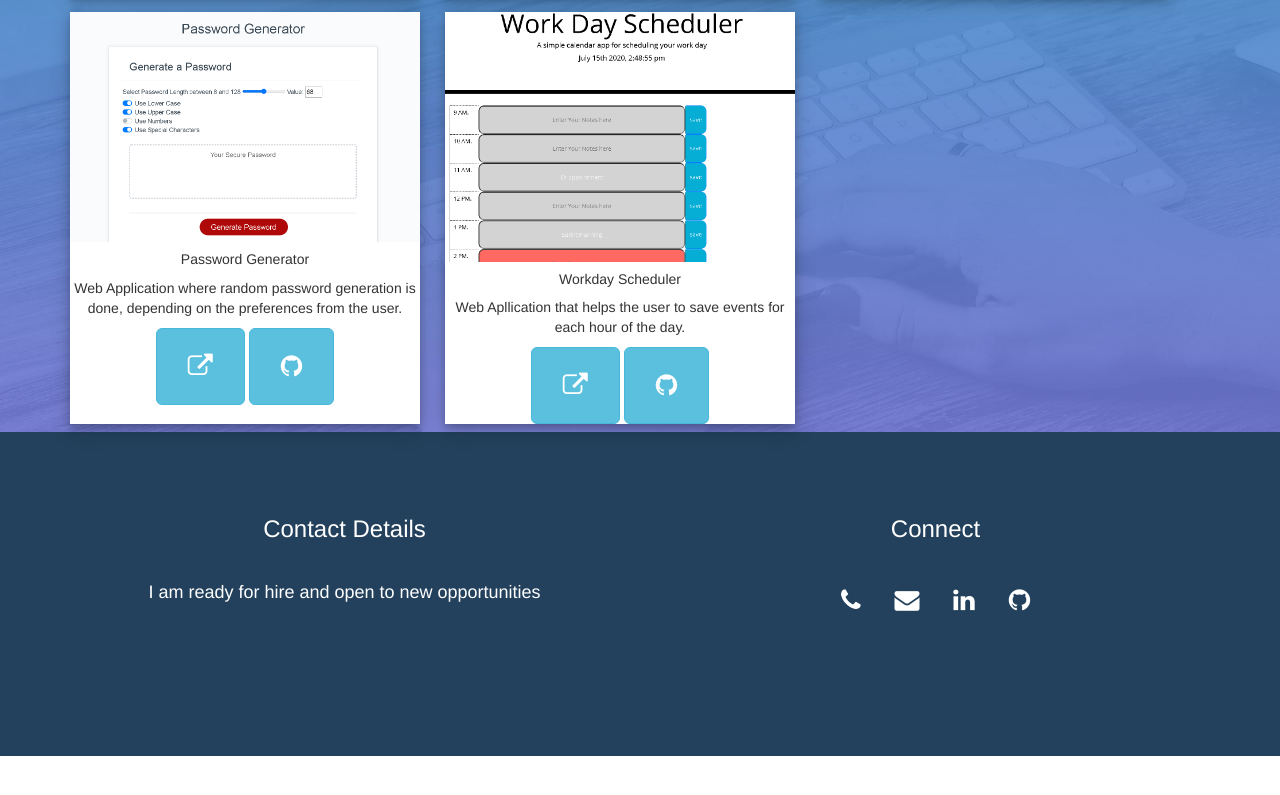
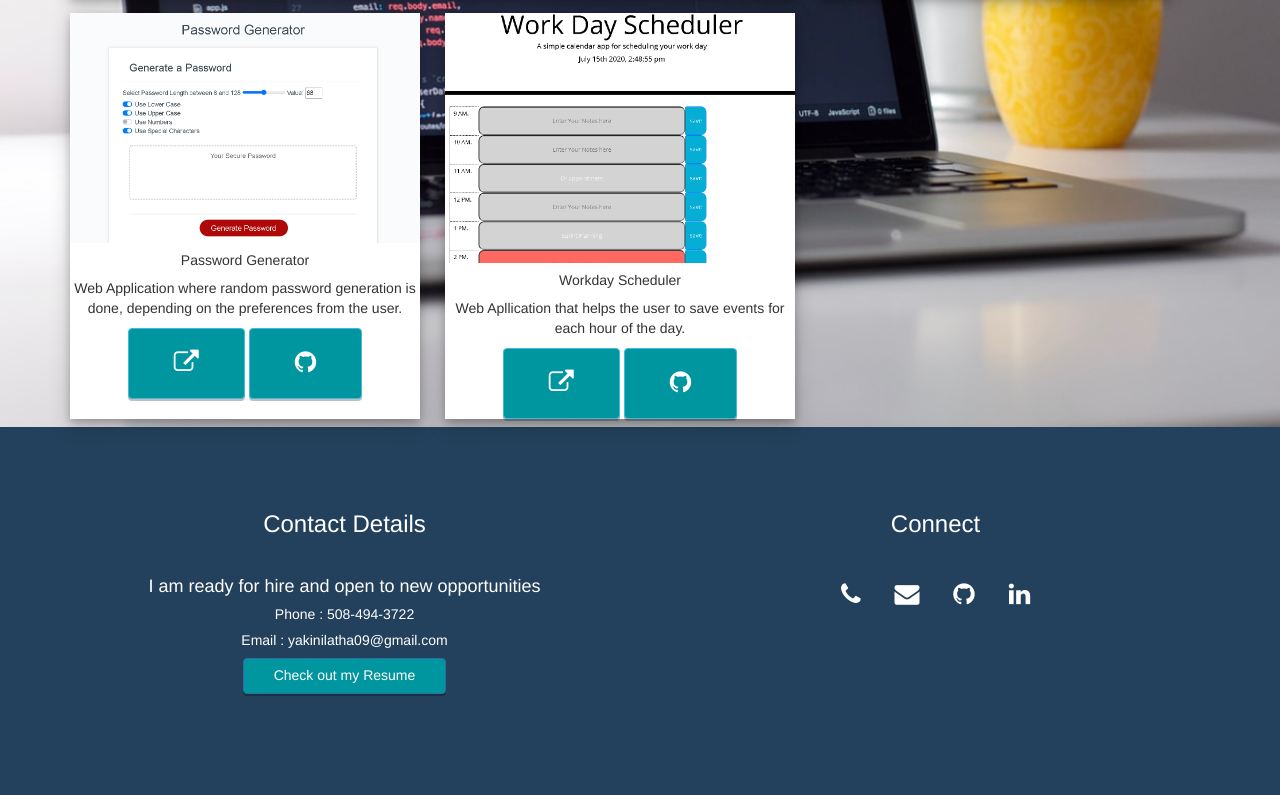
Before and after one commit to YakiniA/Portfolio, a plain HTML site: page index.html in a window 1280 px wide. Shown: the part 1941-2736 px from the top of the page. Before the commit the page ends 2697 px from the top, so only its background shows below. Drawn offline with nearby package versions, Linux system fonts and the light colour scheme.

Commit message:
Changed background for portfolio page

```diff
--- a/index.html
+++ b/index.html
@@ -58,7 +58,7 @@
   <div class="container aboutus">
      <div class="row">
       <div class="col-sm-4 text-center" >
-         <img src="img/MyImage.jpg" class="imgResponsive rounded-circle">
+         <img src="img/MyImage.jpg" class="imgResponsive img-circle">
       </div>
         <div class="col-sm-8" >
 
@@ -74,21 +74,6 @@
            </p>
 
            <h2>Skills</h2>
-           <!-- <p class="skills"> -->
-              <!-- <div class="card">
-                <div class="card-body skillBody">
-
-                      <button class="tablinks">HTML</button>
-                      <button class="tablinks">CSS</button>
-                      <button class="tablinks">Javascript</button>
-                      <button class="tablinks">Node</button>
-                      <button class="tablinks">Express</button>
-                      <button class="tablinks">MySQL/MongoDB</button>
-                      <button class="tablinks">Java</button>
-
-                </div>
-              </div> -->
-
               <ul class="list-group">
                 <li class="list-group-item active">HTML</li>
                 <li class="list-group-item">CSS</li>
@@ -99,7 +84,6 @@
                 <li class="list-group-item">MySQL/MongoDB</li>
                 <li class="list-group-item">Java</li>
               </ul>
-           <!-- </p> -->
         </div>
      </div>
   </div>
@@ -124,7 +108,7 @@
   <div class="container">
     <div class="row">
       <header class="col text-center">
-        <h3 class="text-center">Projects</h3>
+        <h2 class="text-center">Projects</h2>
       </header>
     </div>
     <br/>
@@ -220,16 +204,20 @@
       <h3>Contact Details</h3>
       <br/>
       <h4>I am ready for hire and open to new opportunities</h4>
+      <h5>Phone : 508-494-3722</h5>
+      <h5>Email : yakinilatha09@gmail.com</h5>
+      <a href= "Resume/Yakini Arumuga Kani Resume.pdf" class="btn btn-primary btn-light" download="Resume">Check out my Resume</a>
     </div>
 
     <div class="col-sm-6">
 
       <h3>Connect</h3>
       <br/>
-      <a href="#" class= "fa fa-phone"></a>
-      <a href="#" class= "fa fa-envelope"></a>
-      <a href="#" class= "fa fa-linkedin"></a>
-      <a href="#" class= "fa fa-github"></a>
+      <a href="tel:5084943722" class= "fa fa-phone"></a>
+      <a href="mailto:yakinilatha09@gmail.com" class= "fa fa-envelope"></a>
+      <a href="https://github.com/YakiniA" target="_blank" class= "fa fa-github"></a>
+      <a href="https://www.linkedin.com/in/yakini-arumuga-kani-84265464/" target="_blank" class= "fa fa-linkedin"></a>
+
 
     </div>
 
--- a/style.css
+++ b/style.css
@@ -62,6 +62,7 @@ html, body{
 	vertical-align: middle;
 }
 
+
  .aboutus{
 	background-image: url('img/keyboardImg.jpg') ;
 	display: table;
@@ -96,15 +97,15 @@ ul.list-group:after {
 	  float: left;
   }
 
-.projects{
+/* .projects{
 	background-image: url('img/background.jpg') ;
 	/* display: table; */
  	/* position:relative; */
- 	width: 100%;
+ 	/*width: 100%;
 	height: 100%;
 	background-size: cover;
 	background-attachment: fixed;
-}
+} */
 
 .row {
     margin-right: -15px;
@@ -142,23 +143,35 @@ div.card:hover{
 .imgResponsive{
     max-width:380px;
     height:auto;
-    /* margin-top: -15px !important; */
+    margin-top: 15px !important;
 }
-
+a.btn {
+    background: #0096a0;
+    border-radius: 4px;
+    box-shadow: 0 2px 0px 0 rgba(0, 0, 0, 0.25);
+    color: #ffffff;
+    display: inline-block;
+    padding: 6px 30px 8px;
+    position: relative;
+    text-decoration: none;
+    transition: all 0.1s 0s ease-out;
+    z-index: 10;
+}
 .padding{
 	padding: 25px 0;
 	background-color: rgb(195, 193, 193);
 }
 
 .projects{
-	background-image: url('img/background.jpg') no-repeat center center fixed;
+	background-image: url('img/portfolioBackground.jpg');
 	/* position: fixed; */
 	/* display: block; */
-	position:relative;
-	display: table;
+	/* position:relative;
+	display: table; */
 	width: 100%;
 	height: 100%;
 	background-size: cover;
+	background-attachment: fixed;
 
 }
 /*--- iOS Fixed Image Fix ---*/
```
Also changed, not shown: img/portfolioBackground.jpg (added), 2 other files.
